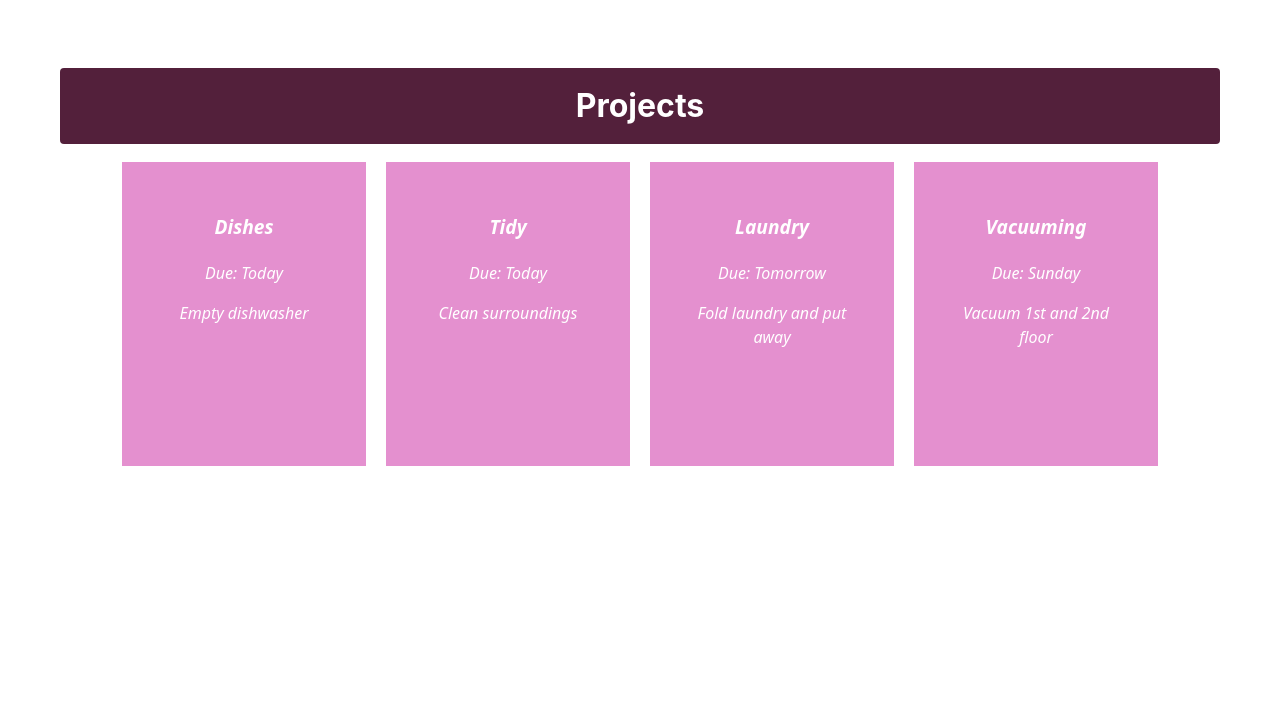
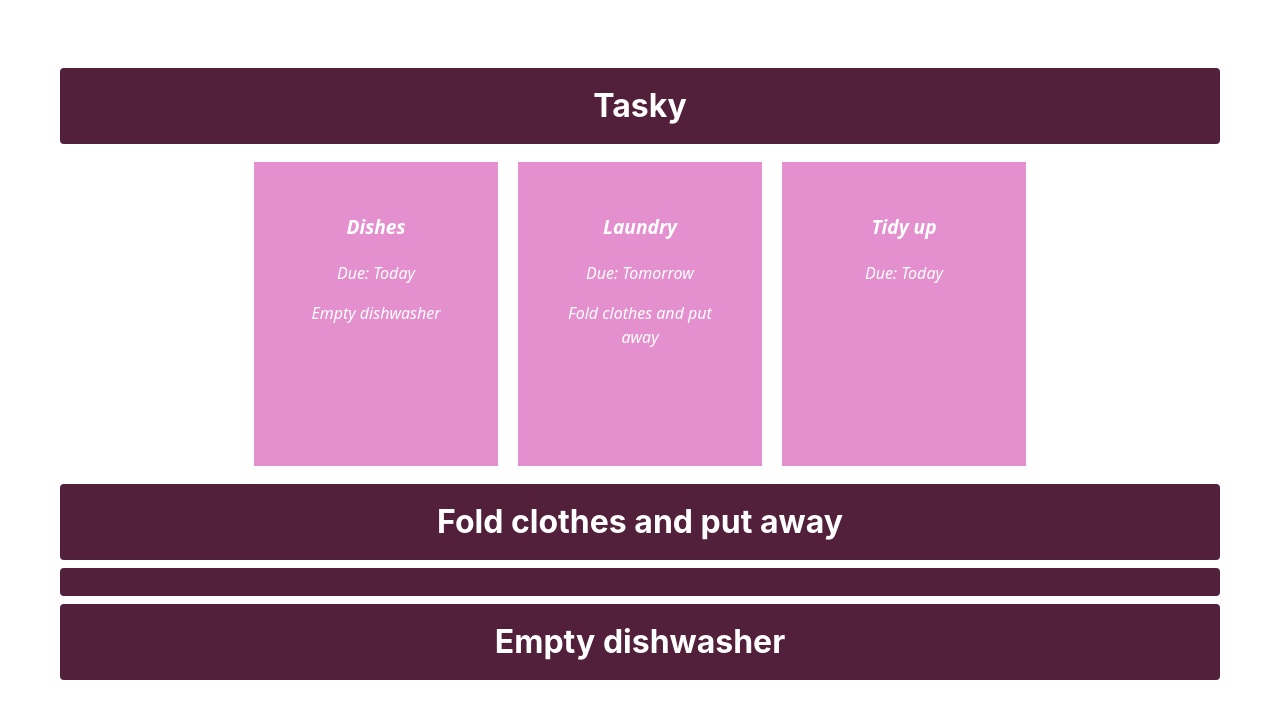
Before and after one commit to methylena/react-basics-labs, a React (Vite) app in the folder project1/: page / in a window 1280 px wide. Shown: the top 718 px of the page. Built offline with nearby package versions, Linux system fonts and the light colour scheme.

Commit message:
Added task state

```diff
--- a/project1/src/App.jsx
+++ b/project1/src/App.jsx
@@ -1,26 +1,31 @@
 import './App.css';
-import Project from './components/Project';
+import Task from './components/Project';
+import React, { useState } from 'react';
+
+function App() {
+
+  const [ taskState, setTaskState ] = useState({
+    tasks: [
+      { title:"Dishes", description: "Empty dishwasher", deadline: "Today" },
+      { title: "Laundry", description: "Fold clothes and put away", deadline: "Tomorrow" },
+      { title: "Tidy up", deadline: "Today" }
+    ]
+  });
 
 
-function App() {
   return (
     <div className="container">
-      <h1>Projects</h1>
-      <Project title="Dishes" deadline="Today">
-        Empty dishwasher
-        </Project>
-      <Project title="Tidy" deadline="Today">
-        Clean surroundings
-        </Project>
-      <Project title="Laundry" deadline="Tomorrow">
-        Fold laundry and put away
-        </Project>
-        <Project title="Vacuuming" deadline="Sunday">
-        Vacuum 1st and 2nd floor
-        </Project>
-
+      <h1>Tasky</h1>
+      <Task title={taskState.tasks[0].title} deadline={taskState.tasks[0].deadline} description={taskState.tasks[0].description} />
+      <Task title={taskState.tasks[1].title} deadline={taskState.tasks[1].deadline} description={taskState.tasks[1].description} />
+      <Task title={taskState.tasks[2].title} deadline={taskState.tasks[2].deadline} description={taskState.tasks[2].description} />
+      <h1>{taskState.tasks[1].description}</h1>
+      <h1>{taskState.tasks[2].description}</h1>
+      <h1>{taskState.tasks[0].description}</h1>
     </div>
   );
+
+
 }
 
 export default App;
--- a/project1/src/components/Project.jsx
+++ b/project1/src/components/Project.jsx
@@ -1,14 +1,15 @@
 import React from 'react';
 
-const Project = (props) => {
+const Task = (props) => {
 
     return (
         <div className='card'>
         <p className='title'>{props.title}</p>
         <p>Due: {props.deadline}</p>
+        <p>{props.description}</p>
         <p>{props.children}</p>
         </div>
     )
 }
 
-export default Project;
+export default Task;
```
